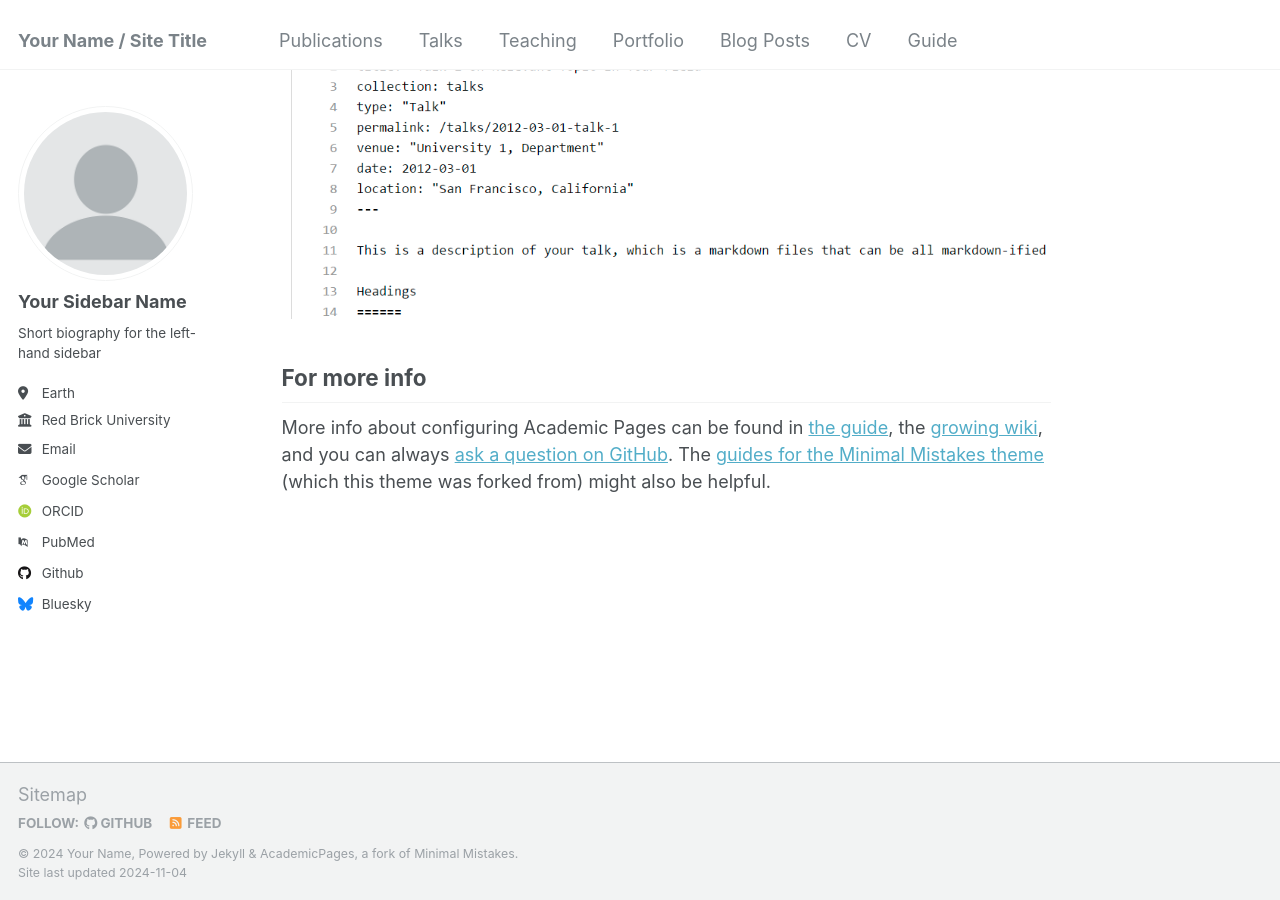
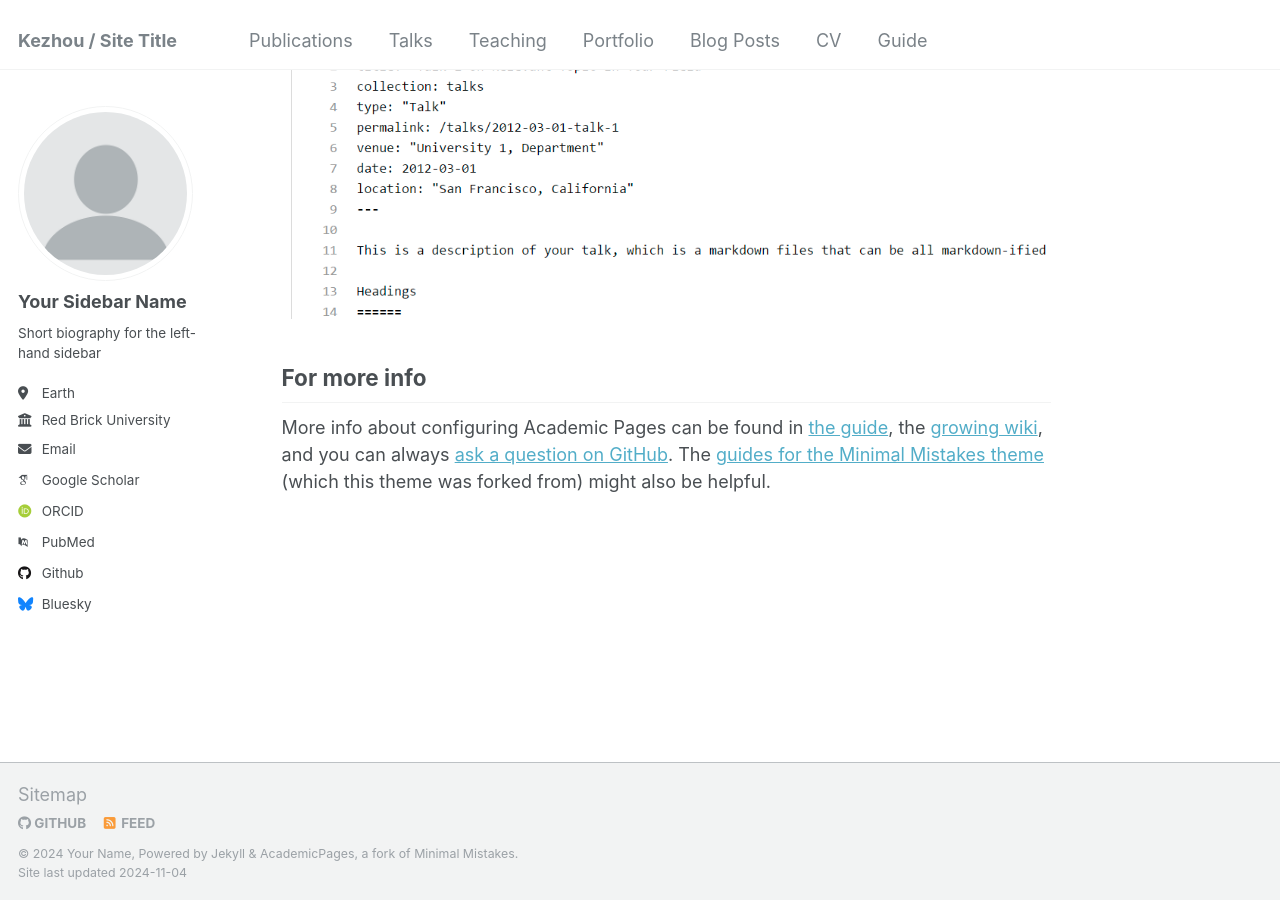
Before and after one commit to XiWen0627/XiWen0627.github.io, a Jekyll site: the page built from _pages/about.md, in a window 1280 px wide and 900 px high, scrolled down 2643 px. Built offline with Jekyll 4.4.1, drawn with Linux system fonts in a browser that asks for light colours; some web fonts are replaced.

Commit message:
Update _config.yml

```diff
--- a/_config.yml
+++ b/_config.yml
@@ -7,8 +7,8 @@
 # server process.
 
 # Basic Site Settings
-locale                   : "en-US"
-title                    : "Your Name / Site Title"
+locale                   : "Shenzhen-China"
+title                    : "Kezhou / Site Title"
 title_separator          : "-"
 name                     : &name "Your Name"
 description              : &description "personal description"
```
